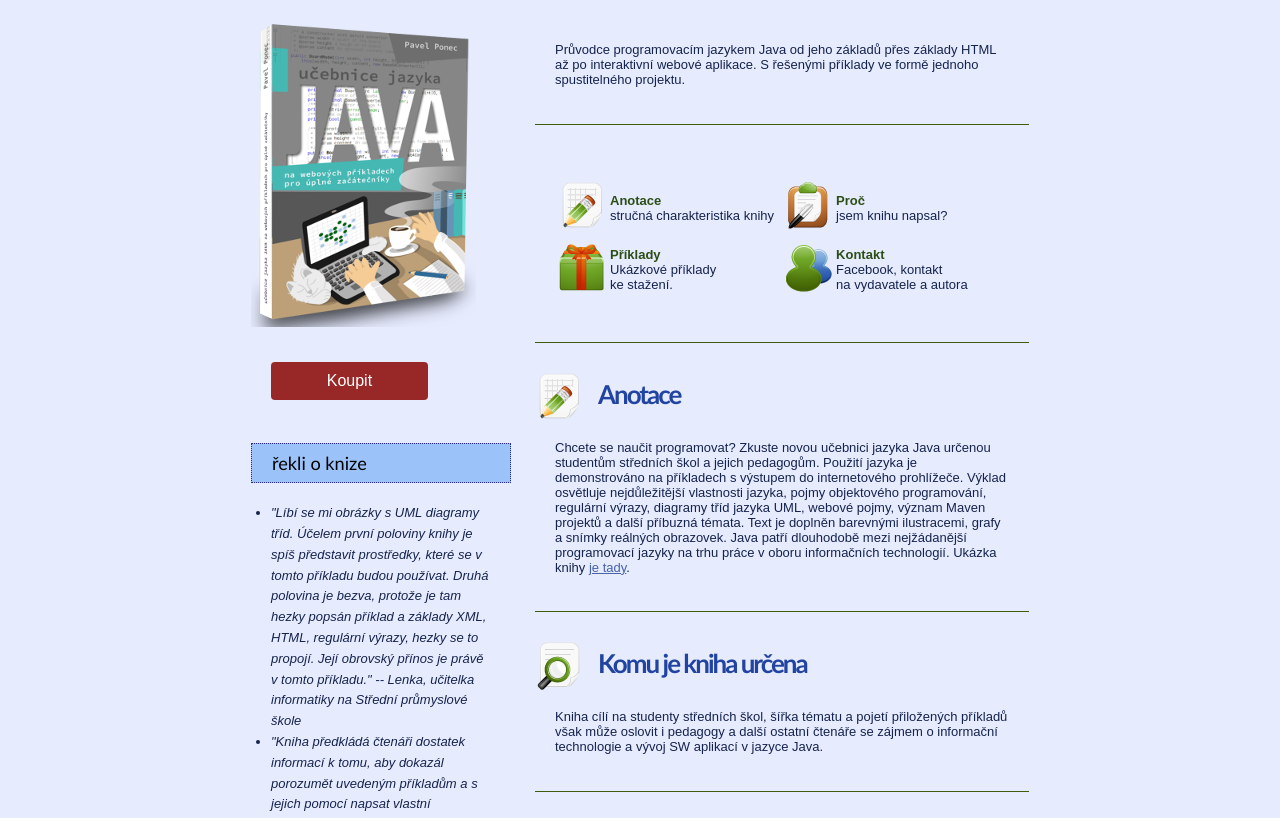
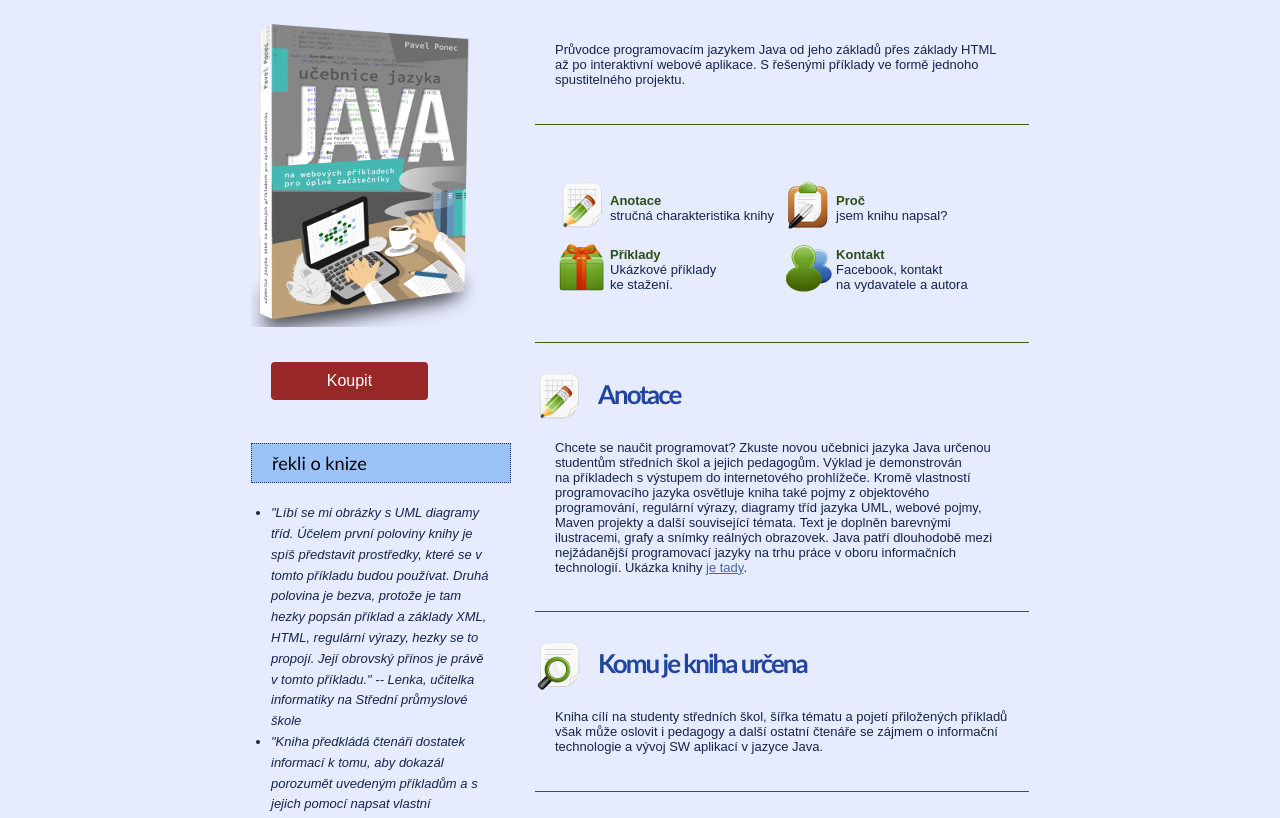
Before and after one commit to pponec/jbook, a plain HTML site: page docs/cs.html in a window 1280 px wide. Shown: the part 250-1068 px from the top of the page. Drawn offline with Linux system fonts and the light colour scheme.

```diff
--- a/docs/cs.html
+++ b/docs/cs.html
@@ -133,9 +133,9 @@
                     <div class="entry">
                         Chcete se naučit programovat?
                         Zkuste novou učebnici jazyka Java určenou studentům středních škol a&nbsp;jejich pedagogům.
-                        Použití jazyka je demonstrováno na&nbsp;příkladech s&nbsp;výstupem do&nbsp;internetového prohlížeče.
-                        Výklad osvětluje nejdůležitější vlastnosti jazyka, pojmy objektového programování, regulární výrazy, diagramy tříd jazyka&nbsp;UML, webové pojmy,
-                        význam Maven projektů a&nbsp;další příbuzná témata.
+                        Výklad je demonstrován na&nbsp;příkladech s&nbsp;výstupem do&nbsp;internetového prohlížeče.
+                        Kromě vlastností programovacího jazyka osvětluje kniha také pojmy z objektového programování, regulární výrazy, diagramy tříd jazyka&nbsp;UML, webové pojmy,
+                        Maven projekty a&nbsp;další související témata.
                         Text je doplněn barevnými ilustracemi, grafy a snímky reálných obrazovek.
                         Java patří dlouhodobě mezi nejžádanější programovací jazyky na&nbsp;trhu práce v&nbsp;oboru informačních technologií.
                         Ukázka knihy <a href="screens/html-cs/index.html?go">je tady</a>.
```
